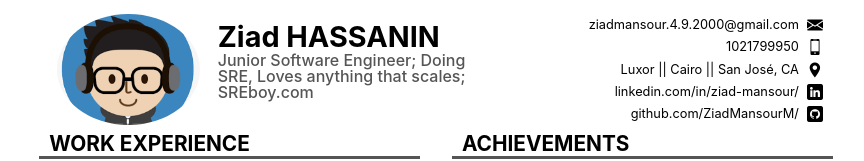
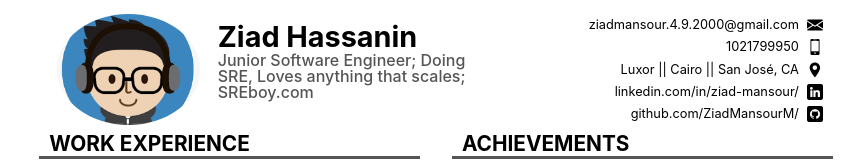
Before and after one commit to ZiadMansourM/resume, a React (Create React App) app: page / in a window 1280 px wide. Shown: the top 161 px of the page, without its empty margins (204-1068 px from the left). Built offline with nearby package versions, Linux system fonts and the light colour scheme.

Commit message:
✅ UPDATE: updated resume

```diff
--- a/src/App.js
+++ b/src/App.js
@@ -7,7 +7,7 @@ import Body from "./components/Body/Body";
 function App() {
   const HeaderData = {
     photo: personal,
-    name: "Ziad HASSANIN",
+    name: "Ziad Hassanin",
     description:
       "Junior Software Engineer; Doing SRE, Loves anything that scales; SREboy.com",
     contacts: {
```
